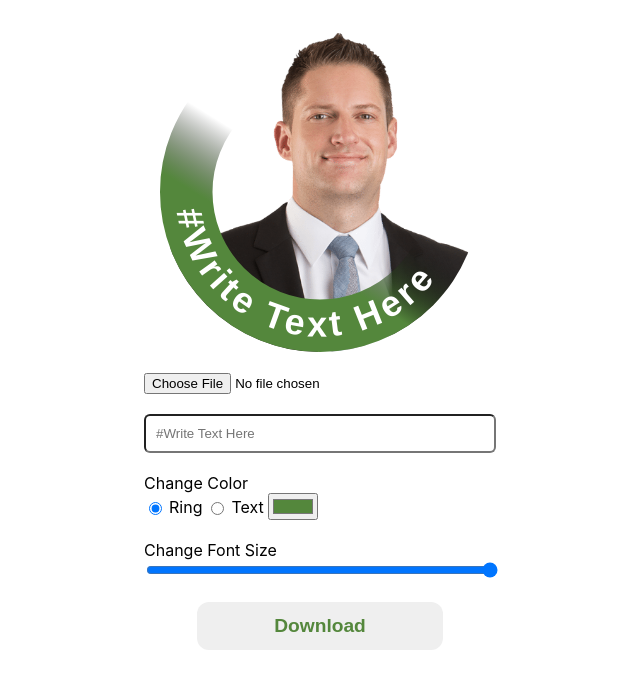
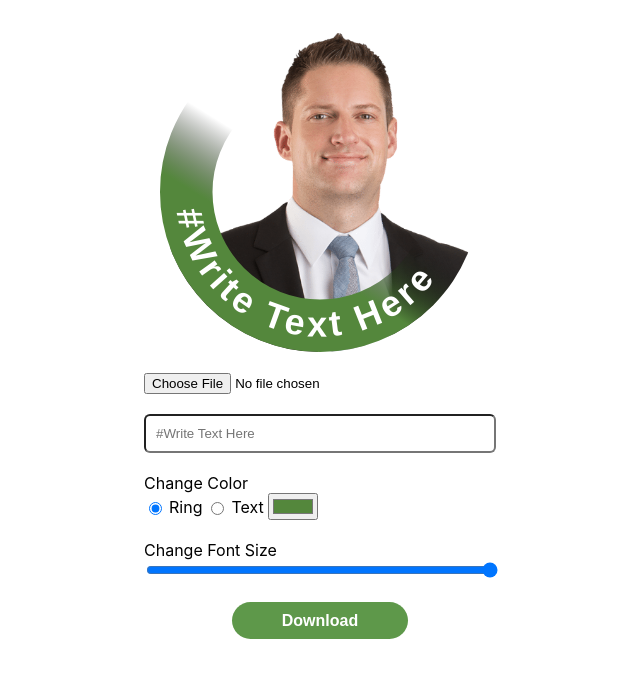
Before and after one commit to Rajdeepc/linkedin-profile-creator, a Next.js app: page / in a window 1280 px wide. Shown: the top 688 px of the page, without its empty margins (320-960 px from the left). Built offline with nearby package versions, Linux system fonts and the light colour scheme.

Commit message:
fixed scaling bug on image

```diff
--- a/components/Button/Button.module.scss
+++ b/components/Button/Button.module.scss
@@ -1,9 +1,25 @@
 .button{
-    width: 70%;
-    padding: 0.8rem;
-    border-radius: 12px;
+    background: #54873C;
+    width: 50%;
+    padding: 0.6rem;
+    border-radius: 32px;
     border: 0;
-    font-size: 1.2rem;
-    color: #54873C;
+    font-size: 1rem;
+    color: #ffffff;
     font-weight: bold;
+    cursor: pointer;
+    animation: glowing 1300ms infinite;
+
 }
+
+@keyframes glowing {
+    0% {
+      background-color: #54873C;
+    }
+    50% {
+      background-color: #629f4f;
+    }
+    100% {
+      background-color: #54873C;
+    }
+  }
--- a/components/Controls/Controls.js
+++ b/components/Controls/Controls.js
@@ -84,7 +84,28 @@ export default function Controls() {
       canvas.width = a * devicePixelRatio
 
       canvas.height = a * devicePixelRatio
-      context.drawImage(base_image, 0, 0, base_image.naturalWidth * devicePixelRatio, base_image.naturalHeight * devicePixelRatio)
+
+
+      let containerRatio = canvas.width / canvas.height;
+      let width = base_image.naturalWidth;
+      let height = base_image.naturalHeight;
+      let imgRatio = height / width;
+
+      if (imgRatio > containerRatio) { // image's height too big
+        height = width * containerRatio;
+      } else { // image's width too big
+        width = height / containerRatio;
+      }
+
+      let s = {
+        width: width,
+        height: height,
+        offsetX: (base_image.naturalWidth - width) * .5,
+        offsetY: (base_image.naturalHeight - height) * .5
+      };
+      context.drawImage(base_image, s.offsetX, s.offsetY, s.width, s.height, 0, 0, canvas.width, canvas.height);
+
+
 
       context.drawImage(image, 0, 0, a * devicePixelRatio, a * devicePixelRatio)
       let png = canvas.toDataURL() // default png
```
